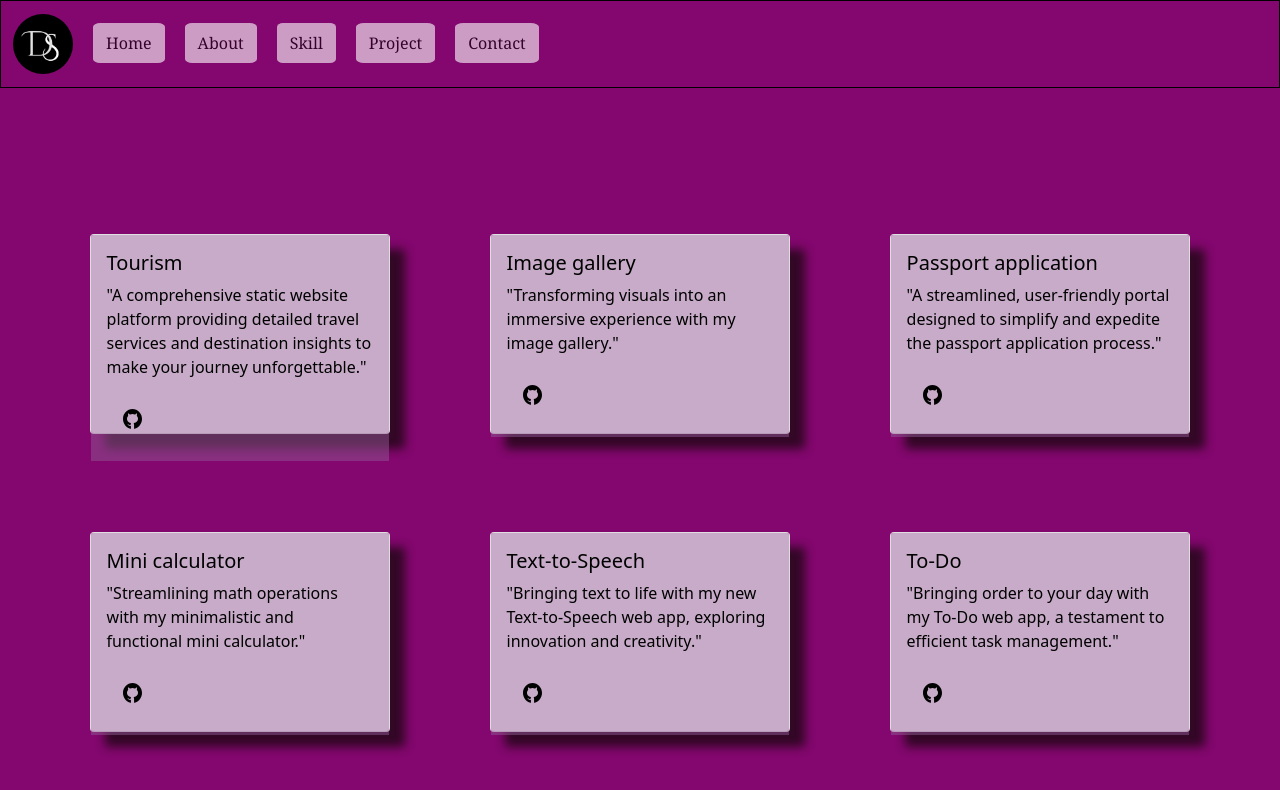
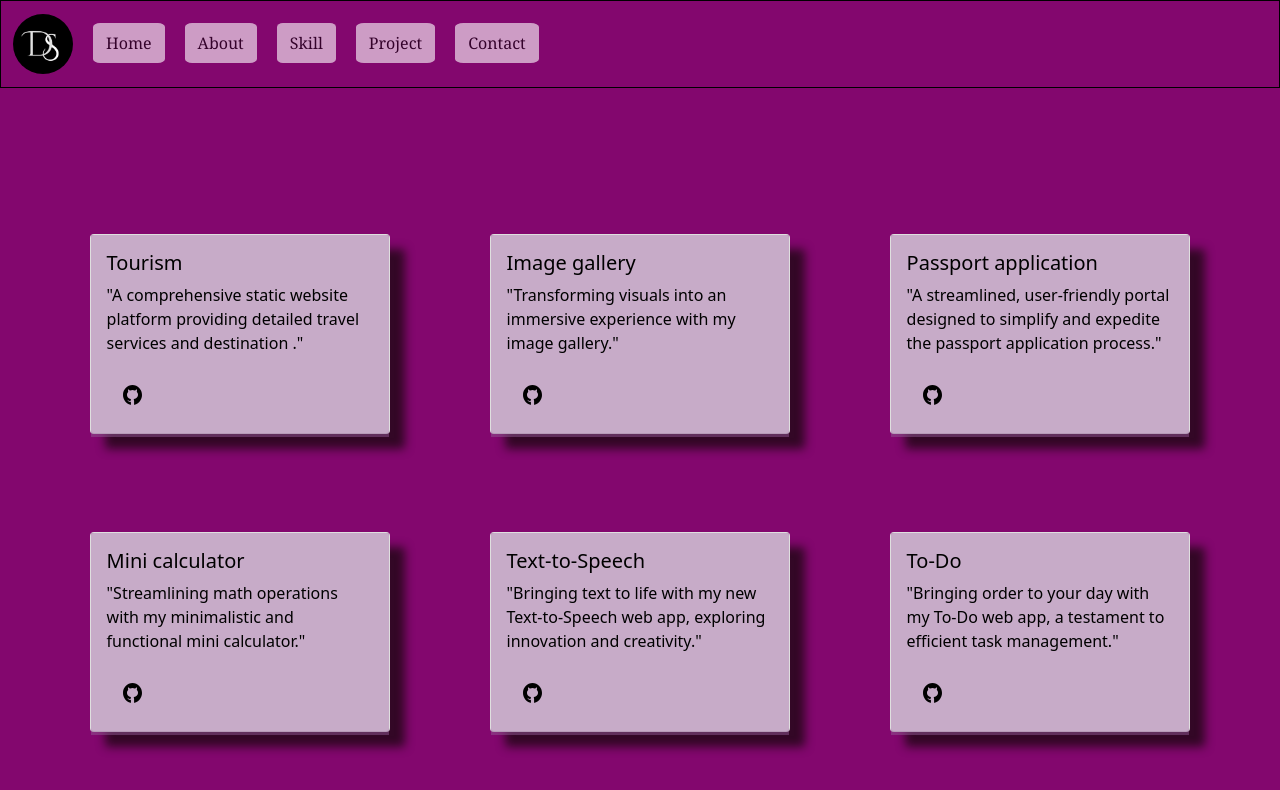
Before and after one commit to Dhanasreeds/portfolio, a plain HTML site: page project.html in a window 1280 px wide. Drawn offline with nearby package versions, Linux system fonts and the light colour scheme; a small style sheet from the web is missing.

Commit message:
Update project.html

```diff
--- a/project.html
+++ b/project.html
@@ -43,7 +43,7 @@
             <div class="card">
               <div class="card-body">
                 <h5 class="card-title">Tourism</h5>
-                <p class="card-text">"A comprehensive static website platform providing detailed travel services and destination insights to make your journey unforgettable."</p>
+                <p class="card-text">"A comprehensive static website platform providing detailed travel services and destination ."</p>
                 <a href="https://github.com/Dhanasreeds/tourism_anm.git" target="_blank"><div class="p-3"><img src="img/github.svg" alt="" class="col-1"></div></a>
               </div>
             </div>
```
